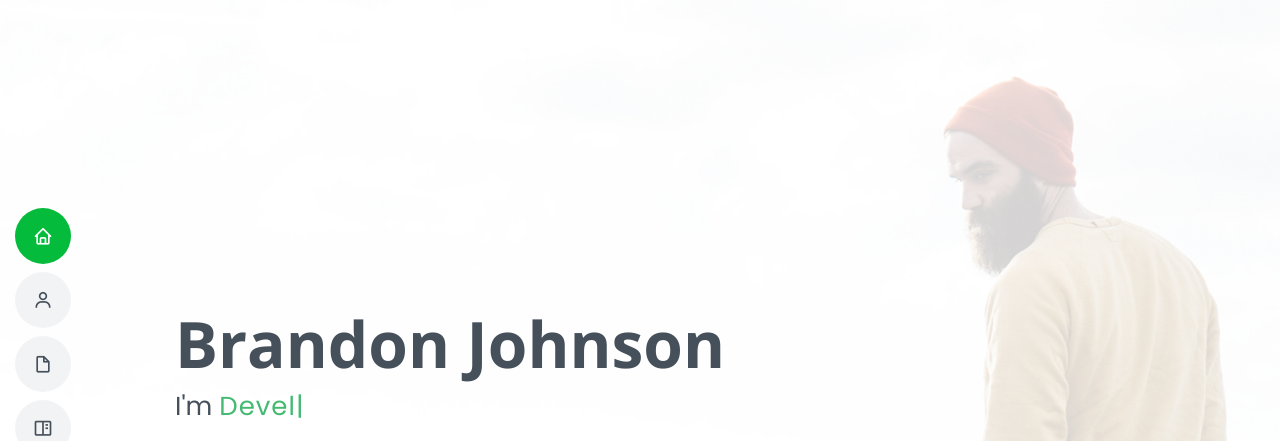
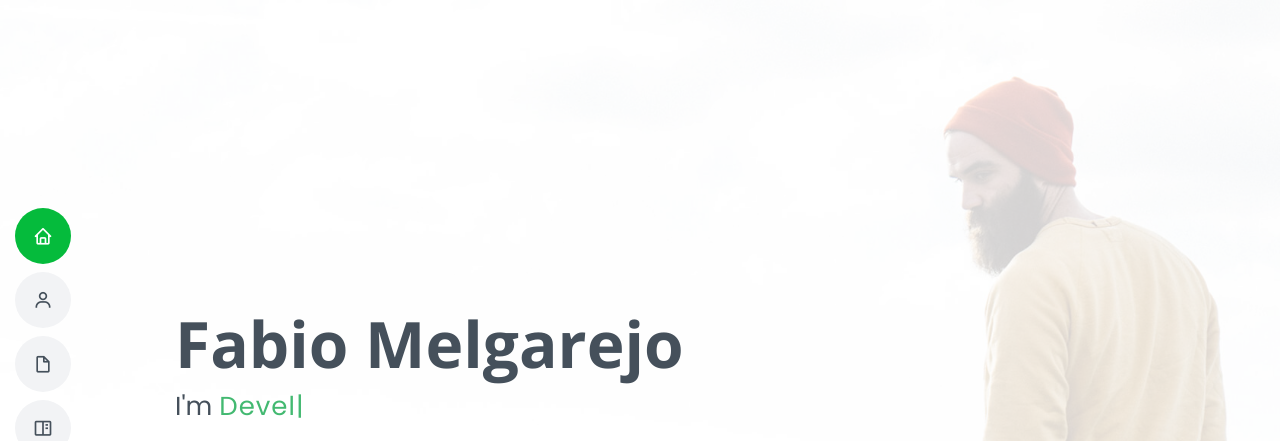
Before and after one commit to eitnarFabio/practica2Fabio, a plain HTML site: page index.html in a window 1280 px wide. Shown: the top 441 px of the page. Drawn offline with nearby package versions, Linux system fonts and the light colour scheme.

Commit message:
cambios en titulo

```diff
--- a/index.html
+++ b/index.html
@@ -61,7 +61,7 @@
   <!-- ======= Hero Section ======= -->
   <section id="hero" class="d-flex flex-column justify-content-center">
     <div class="container" data-aos="zoom-in" data-aos-delay="100">
-      <h1>Brandon Johnson</h1>
+      <h1>Fabio Melgarejo</h1>
       <p>I'm <span class="typed" data-typed-items="Designer, Developer, Freelancer, Photographer"></span></p>
       <div class="social-links">
         <a href="#" class="twitter"><i class="bx bxl-twitter"></i></a>
```
